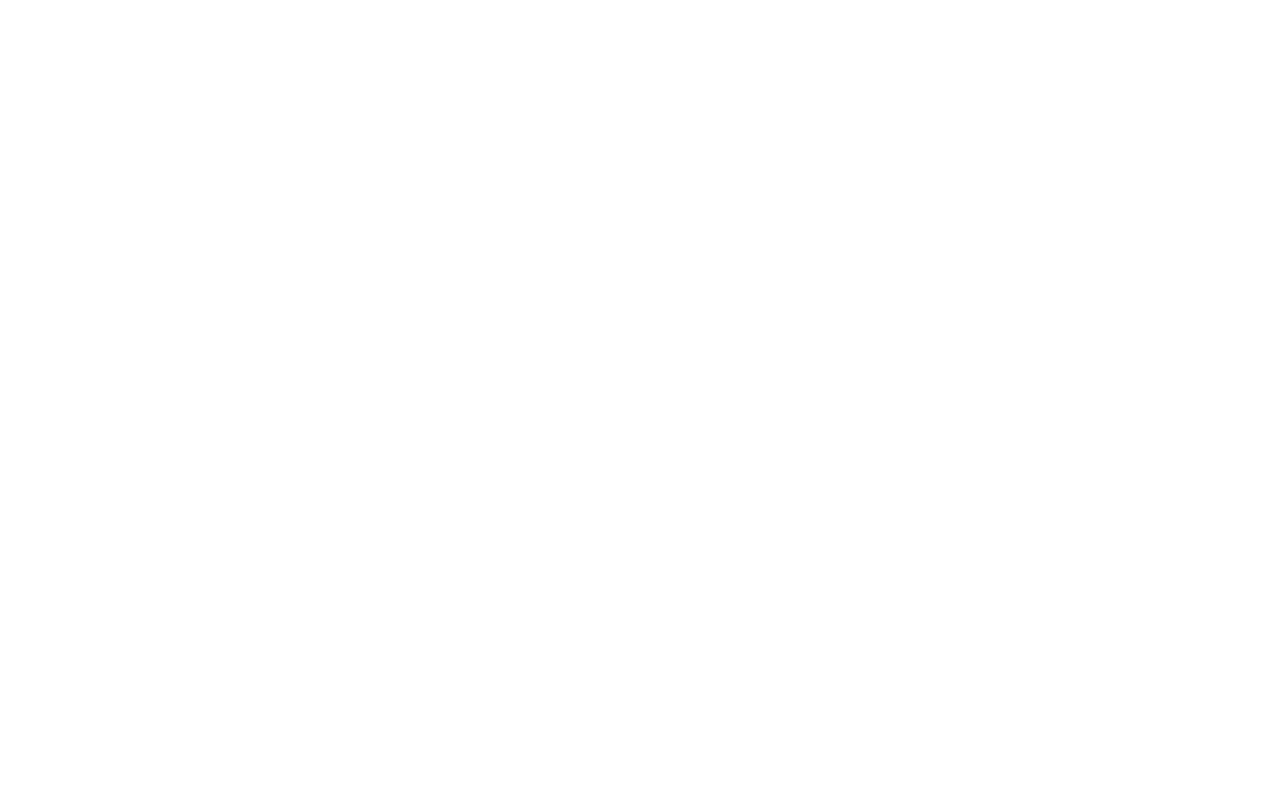
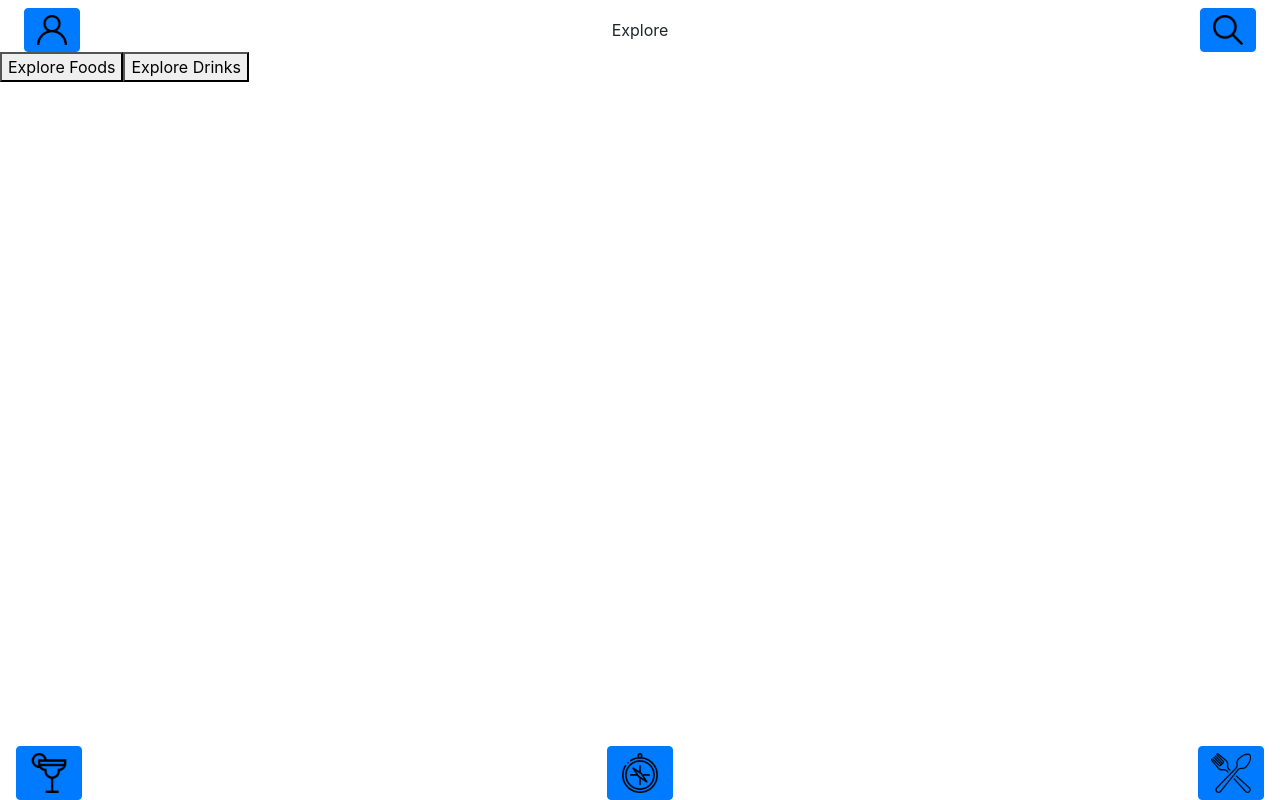
Before and after one commit to victorhsms/recipes-app, a React (Create React App) app: page /explore in a window 1280 px wide. Built offline with nearby package versions, Linux system fonts and the light colour scheme.

Commit message:
Tela de explorar finalizada e passando nos testes

```diff
--- a/src/App.js
+++ b/src/App.js
@@ -6,6 +6,7 @@
 import Login from './pages/Login';
 import MainMealRecipes from './pages/MainMealRecipes';
 import MainDrinkRecipes from './pages/MainDrinkRecipes';
+import Explore from './pages/Explore';
 
 function App() {
   return (
@@ -14,6 +15,7 @@
         <Route exact path="/" component={ Login } />
         <Route path="/foods" component={ MainMealRecipes } />
         <Route path="/drinks" component={ MainDrinkRecipes } />
+        <Route path="/explore" component={ Explore } />
       </Switch>
     </RecipesProvider>
   );
--- /dev/null
+++ b/src/pages/Explore.js
@@ -0,0 +1,37 @@
+import React from 'react';
+import PropTypes from 'prop-types';
+import { Link } from 'react-router-dom';
+import Header from '../components/Header';
+import Footer from '../components/Footer';
+
+function Explore({ history, location }) {
+  return (
+    <div>
+      <Header location={ location.pathname } history={ history } />
+      <main>
+        <Link to="/explore/foods">
+          <button type="button" data-testid="explore-foods">
+            Explore Foods
+          </button>
+        </Link>
+        <Link to="/explore/drinks">
+          <button type="button" data-testid="explore-drinks">
+            Explore Drinks
+          </button>
+        </Link>
+      </main>
+      <Footer />
+    </div>
+  );
+}
+
+Explore.propTypes = {
+  history: PropTypes.shape({
+    push: PropTypes.func,
+  }).isRequired,
+  location: PropTypes.shape({
+    pathname: PropTypes.string,
+  }).isRequired,
+};
+
+export default Explore;
```
